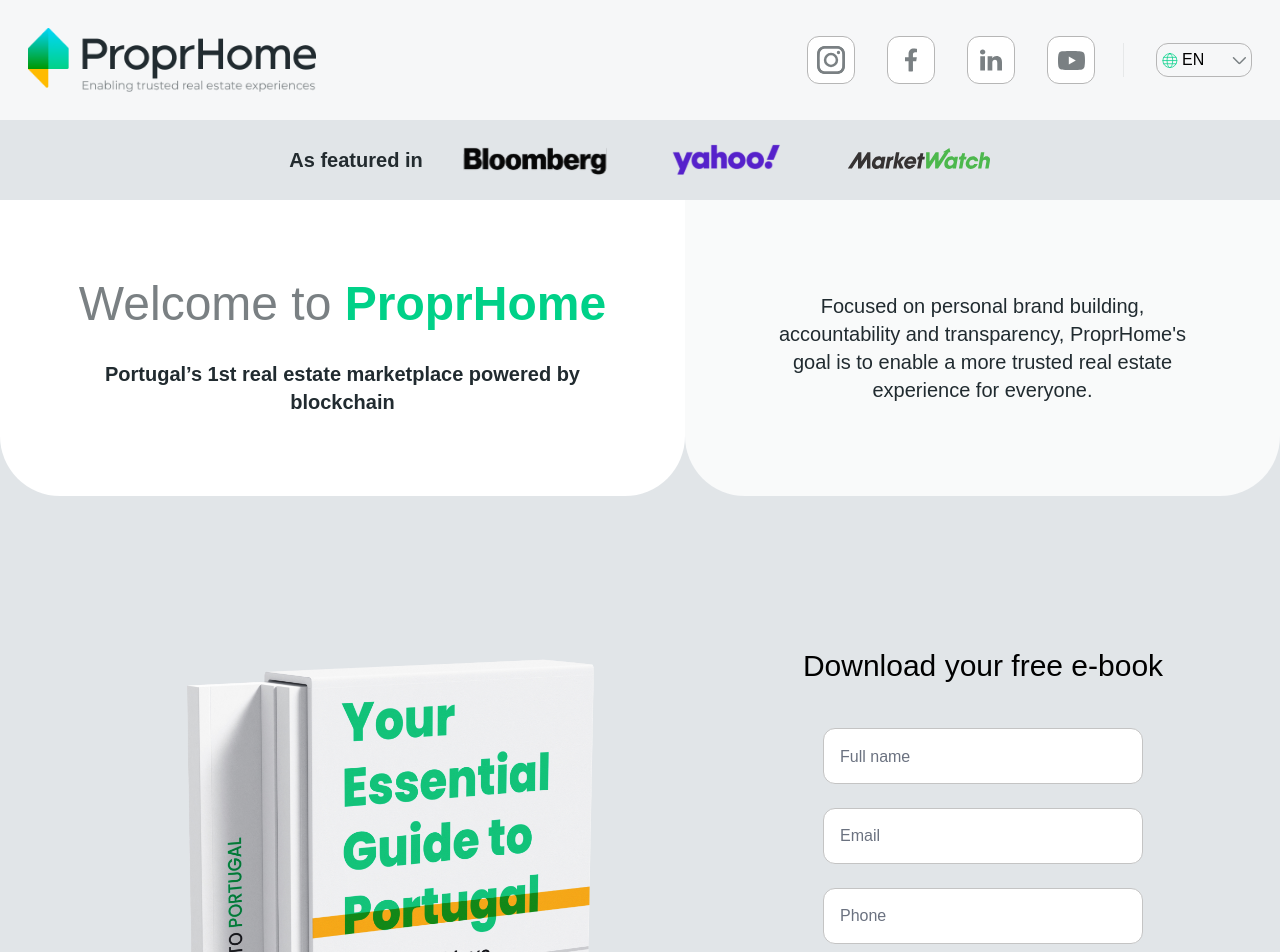
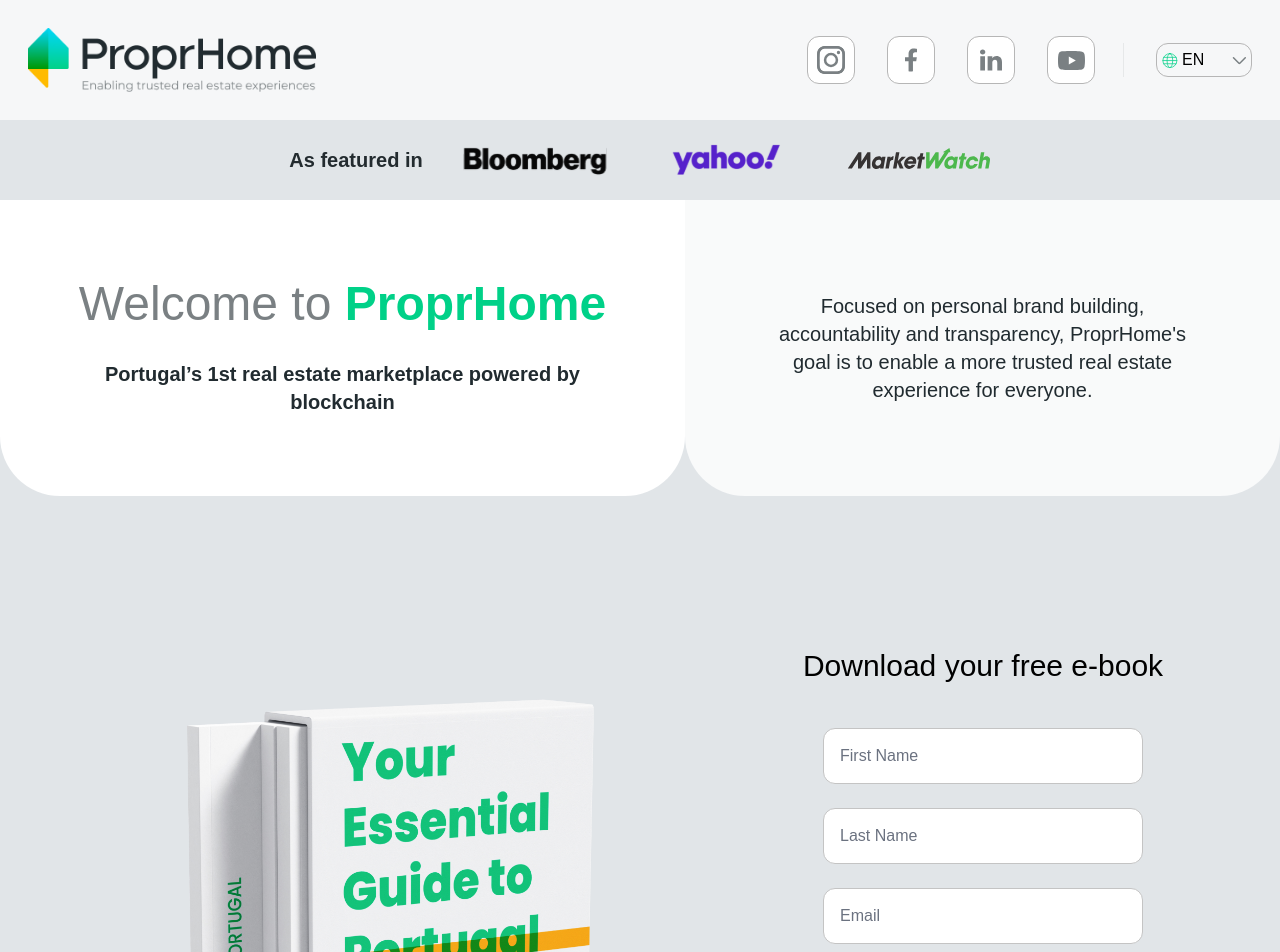
Before and after one commit to ProprHome/Landing-, a Next.js app in the folder proprhome-landing-page/: page / in a window 1280 px wide. Shown: the top 952 px of the page. Built offline with nearby package versions, Linux system fonts and the light colour scheme.

Commit message:
additional form fields added

```diff
--- a/proprhome-landing-page/src/components/forms/TestForm.tsx
+++ b/proprhome-landing-page/src/components/forms/TestForm.tsx
@@ -1,7 +1,8 @@
 import { useState } from 'react';
 
 function TestForm() {
-  const [fullName, setFullName] = useState('');
+  const [firstName, setFirstName] = useState('');
+  const [lastName, setLastName] = useState('');
   const [email, setEmail] = useState('');
   const [phone, setPhone] = useState('');
   const [customerType, setCustomerType] = useState('');
@@ -15,7 +16,8 @@ function TestForm() {
     const payload = {
       oid: '00D7Q00000BRe0d',
       retURL: 'http://',
-      '00N7Q00000JUEay': fullName,
+      first_name: firstName,
+      last_name: lastName,
       email: email,
       phone: phone,
       '00N7Q00000JUEb3': customerType,
@@ -131,7 +133,7 @@ function TestForm() {
       <h2 className=" text-center font-medium text-3xl mb-5">
         Download your free e-book
       </h2>
-      <label htmlFor="fullName" className="hidden">
+      {/* <label htmlFor="fullName" className="hidden">
         Full Name:
       </label>
       <textarea
@@ -142,7 +144,36 @@ function TestForm() {
         className="m-0 py-4 px-4 w-80 h-14 bg-white border border-[#C4C4C4] rounded-xl font-normal text-[#767676]  resize-none overflow-hidden "
         value={fullName}
         onChange={(event) => setFullName(event.target.value)}
-      ></textarea>
+      ></textarea> */}
+      <label htmlFor="first_name" className="hidden">
+        First Name:
+      </label>
+      <input
+        id="first_name"
+        maxLength={80}
+        name="first_name"
+        placeholder="First Name"
+        size={20}
+        type="text"
+        className="py-4 px-4 w-80 h-14 bg-white border border-[#C4C4C4] rounded-xl font-normal text-[#767676]  resize-none overflow-hidden"
+        value={firstName}
+        onChange={(event) => setFirstName(event.target.value)}
+      />
+
+      <label htmlFor="last_name" className="hidden">
+        Last Name:
+      </label>
+      <input
+        id="last_name"
+        maxLength={80}
+        name="last_name"
+        placeholder="Last Name"
+        size={20}
+        type="text"
+        className="py-4 px-4 w-80 h-14 bg-white border border-[#C4C4C4] rounded-xl font-normal text-[#767676]  resize-none overflow-hidden"
+        value={lastName}
+        onChange={(event) => setLastName(event.target.value)}
+      />
 
       <label htmlFor="email" className="hidden">
         Email:
--- a/proprhome-landing-page/src/components/forms/TestFormPT.tsx
+++ b/proprhome-landing-page/src/components/forms/TestFormPT.tsx
@@ -1,7 +1,8 @@
 import { useState } from 'react';
 
 function TestForm() {
-  const [fullName, setFullName] = useState('');
+  const [firstName, setFirstName] = useState('');
+  const [lastName, setLastName] = useState('');
   const [email, setEmail] = useState('');
   const [phone, setPhone] = useState('');
   const [customerType, setCustomerType] = useState('');
@@ -16,7 +17,8 @@ function TestForm() {
     const payload = {
       oid: '00D7Q00000BRe0d',
       retURL: 'http://',
-      first_name: fullName,
+      first_name: firstName,
+      last_name: lastName,
       email: email,
       phone: phone,
       '00N7Q00000JUEb3': customerType,
@@ -133,18 +135,32 @@ function TestForm() {
       <h2 className=" text-center font-medium text-3xl mb-5">
         Faça o download e-book gratuito
       </h2>
-      <label htmlFor="fullName" className="hidden">
+      <label htmlFor="irst_name" className="hidden">
         Nome completo:
       </label>
-      <textarea
+      <input
         id="first_name"
         name="first_name"
-        wrap="soft"
-        placeholder="Nome completo"
+        placeholder="Primeiro nome"
         className="m-0 py-4 px-4 w-80 h-14 bg-white border border-[#C4C4C4] rounded-xl font-normal text-[#767676]  resize-none overflow-hidden "
-        value={fullName}
-        onChange={(event) => setFullName(event.target.value)}
-      ></textarea>
+        value={firstName}
+        onChange={(event) => setFirstName(event.target.value)}
+      ></input>
+
+      <label htmlFor="last_name" className="hidden">
+        Last Name:
+      </label>
+      <input
+        id="last_name"
+        maxLength={80}
+        name="last_name"
+        placeholder="Apelido"
+        size={20}
+        type="text"
+        className="py-4 px-4 w-80 h-14 bg-white border border-[#C4C4C4] rounded-xl font-normal text-[#767676]  resize-none overflow-hidden"
+        value={lastName}
+        onChange={(event) => setLastName(event.target.value)}
+      />
 
       <label htmlFor="email" className="hidden">
         Email:
```
Also changed, not shown: proprhome-landing-page/src/components/forms/embeds/GiuliaFormEn.html (renamed from proprhome-landing-page/src/components/forms/GiuliaFormEn.html), proprhome-landing-page/src/components/forms/embeds/GiuliaFormPT.html (renamed from proprhome-landing-page/src/components/forms/GiuliaFormPT.html), proprhome-landing-page/src/components/forms/embeds/englishEmbed.html (renamed from proprhome-landing-page/src/components/forms/englishEmbed.html), proprhome-landing-page/src/components/forms/embeds/portuguesEmbed.html (renamed from proprhome-landing-page/src/components/forms/portuguesEmbed.html).
